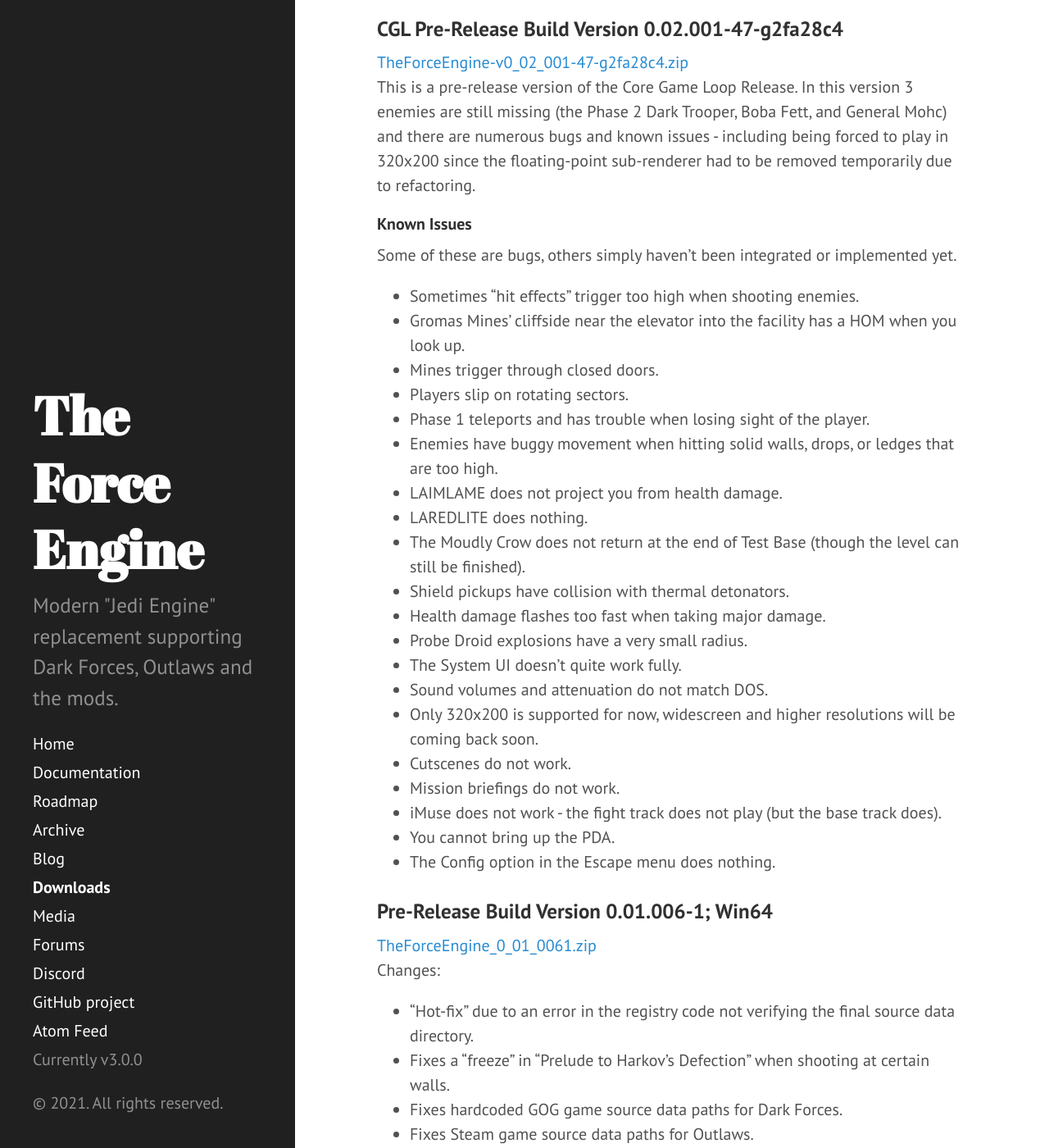
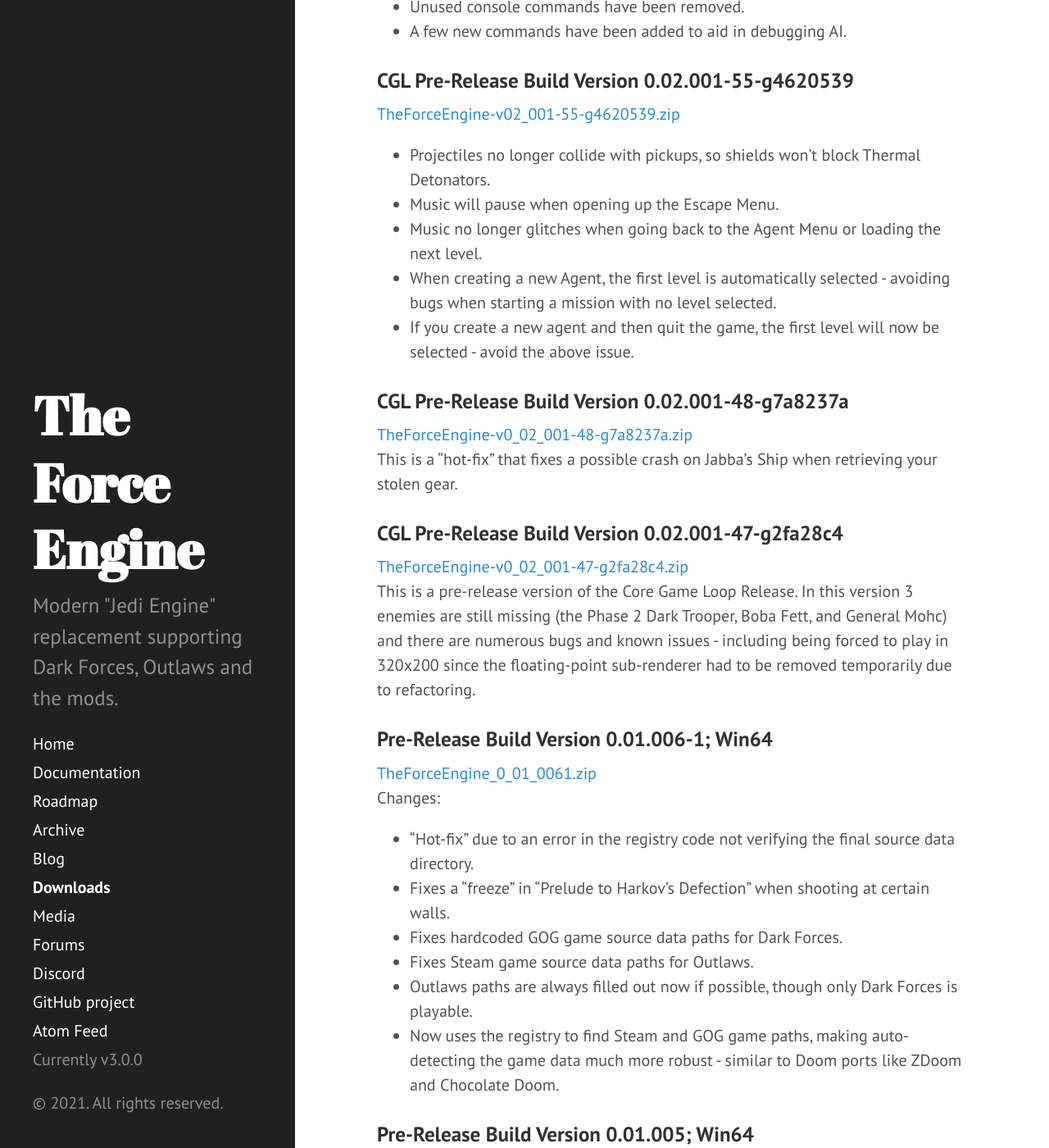
Before and after one commit to TheForceEngine/TheForceEngine.github.io, a Jekyll site: the page built from downloads.md, in a window 1280 px wide and 1400 px high, scrolled down 2550 px. Shown: the whole window at 82% size. Built offline with Jekyll 4.4.1, drawn with Linux system fonts in a browser that asks for light colours; some of the changed text lies outside the part shown.

Commit message:
Update downloads.md

```diff
--- a/downloads.md
+++ b/downloads.md
@@ -68,28 +85,6 @@
 ### CGL Pre-Release Build Version 0.02.001-47-g2fa28c4
 [TheForceEngine-v0_02_001-47-g2fa28c4.zip](archive/TheForceEngine-v0_02_0001-47-g2fa28c4.zip) <br>
 This is a pre-release version of the Core Game Loop Release. In this version 3 enemies are still missing (the Phase 2 Dark Trooper, Boba Fett, and General Mohc) and there are numerous bugs and known issues - including being forced to play in 320x200 since the floating-point sub-renderer had to be removed temporarily due to refactoring.
-#### Known Issues
-Some of these are bugs, others simply haven't been integrated or implemented yet.
-* Sometimes "hit effects" trigger too high when shooting enemies.
-* Gromas Mines' cliffside near the elevator into the facility has a HOM when you look up.
-* Mines trigger through closed doors.
-* Players slip on rotating sectors.
-* Phase 1 teleports and has trouble when losing sight of the player.
-* Enemies have buggy movement when hitting solid walls, drops, or ledges that are too high.
-* LAIMLAME does not project you from health damage.
-* LAREDLITE does nothing.
-* The Moudly Crow does not return at the end of Test Base (though the level can still be finished).
-* Shield pickups have collision with thermal detonators.
-* Health damage flashes too fast when taking major damage.
-* Probe Droid explosions have a very small radius.
-* The System UI doesn't quite work fully.
-* Sound volumes and attenuation do not match DOS.
-* Only 320x200 is supported for now, widescreen and higher resolutions will be coming back soon.
-* Cutscenes do not work.
-* Mission briefings do not work.
-* iMuse does not work - the fight track does not play (but the base track does).
-* You cannot bring up the PDA.
-* The Config option in the Escape menu does nothing.
 
 ### Pre-Release Build Version 0.01.006-1; Win64
 [TheForceEngine_0_01_0061.zip](archive/TheForceEngine_0_01_0061.zip) <br>
```
Also changed, not shown: other parts of downloads.md (+17 -0 lines).
